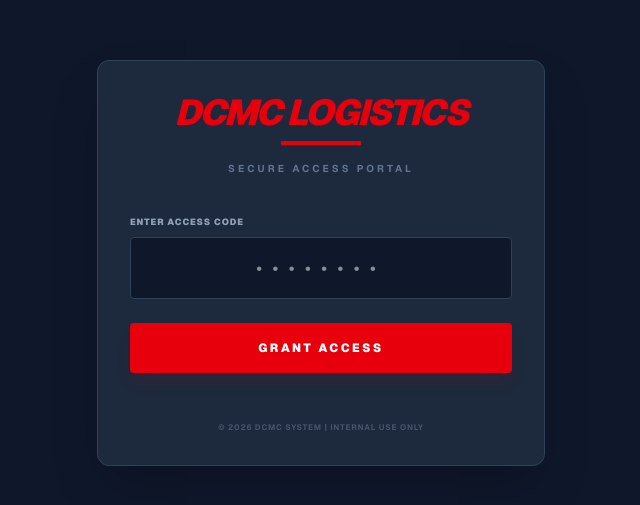
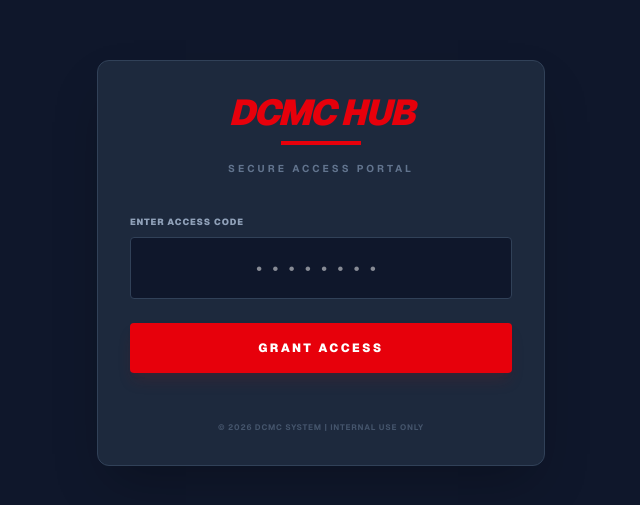
Before and after one commit to finnlab00/dcmc, a Next.js app: page / in a window 1280 px wide. Shown: the part 137-642 px from the top of the page, without its empty margins (319-959 px from the left). Built offline with nearby package versions, Linux system fonts and the light colour scheme.

Commit message:
Update login portal branding

```diff
--- a/src/app/page.js
+++ b/src/app/page.js
@@ -37,7 +37,7 @@ export default function LoginPage() {
       <Toaster position="top-center" toastOptions={{ style: { background: '#1e293b', color: '#fff', borderRadius: '12px', border: '1px solid #334155' } }} />
       <div className="max-w-md w-full bg-slate-800 p-8 rounded-xl border border-slate-700 shadow-2xl text-center">
         <div className="mb-10">
-          <h1 className="text-4xl font-black text-red-600 italic tracking-tighter mb-2">DCMC LOGISTICS</h1>
+          <h1 className="text-4xl font-black text-red-600 italic tracking-tighter mb-2">DCMC HUB</h1>
           <div className="h-1 w-20 bg-red-600 mx-auto mb-4"></div>
           <p className="text-[10px] font-bold text-slate-500 tracking-[0.3em]">SECURE ACCESS PORTAL</p>
         </div>
```
